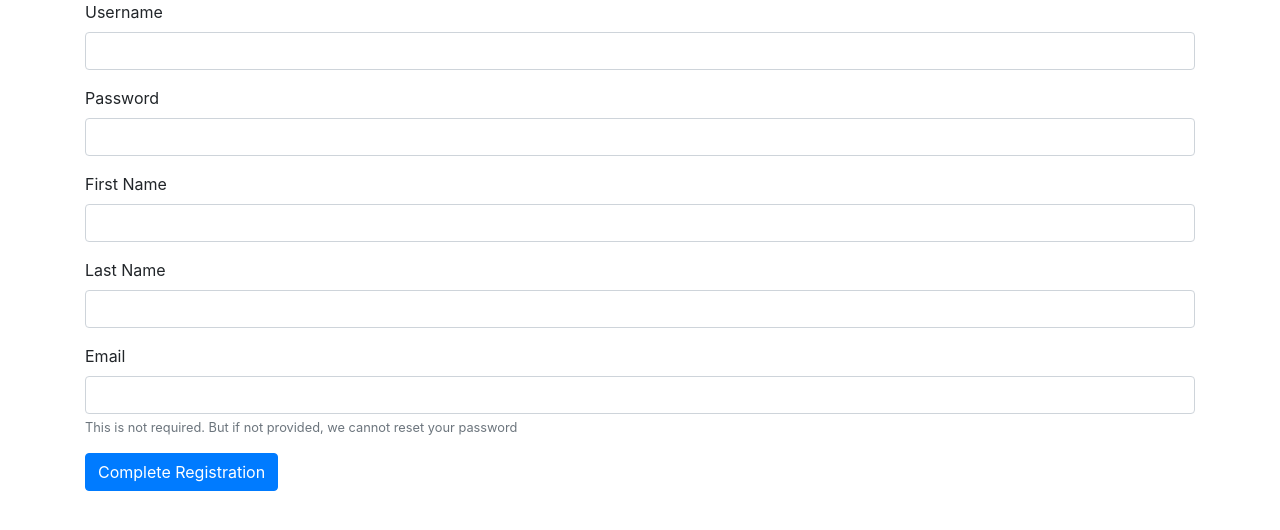
After one commit to AtomicCons/myPersonalFinance, a Node server app: template views/setup.ejs in a window 1280 px wide. The commit adds this page. Shown: the top 530 px of the page. Run offline with Node 20, Linux system fonts and the light colour scheme; the template is opened without the code that fills it, so the values that code supplies are empty; some libraries are stand-ins or nearby versions.

Commit message:
registration work
worked on logic for registration

```diff
--- /dev/null
+++ b/views/setup.ejs
@@ -0,0 +1,35 @@
+<% include partials/head.ejs %>
+<form method="post" action="/register">
+  <div class="container">
+    <div class="form-group">
+      <label for="username">Username</label>
+      <input type="text" required class="form-control" name="username" value="<%=username%>" />
+
+    </div>
+    <div class="form-group">
+      <label for="password">Password</label>
+      <input type="password" required class="form-control" name="password" value="<%=password%>" />
+    </div>
+    <div class="form-group">
+      <label for="firstName">First Name</label>
+      <input type="text" class="form-control" name="firstName" />
+    </div>
+    <div class="form-group">
+      <label for="lastName">Last Name</label>
+      <input type="text" class="form-control" name="lastName" />
+    </div>
+    <div class="form-group">
+      <label for="email">Email</label>
+      <input type="email" class="form-control" name="email" />
+      <small class="form-text text-muted"> This is not required. But if not provided, we cannot reset your password</small>
+    </div>
+    <div class="form-group">
+      <button id="submit" type="submit" class="btn btn-primary">Complete Registration</button>
+    </div>
+
+  </div>
+  </div>
+</form>
+
+<!--need to throw in if username is email, fill in email  -->
+  <% include partials/foot.ejs %>
```
Also changed, not shown: routes/users.js (+6 -2 lines), views/register.ejs (+19 -1 lines).
